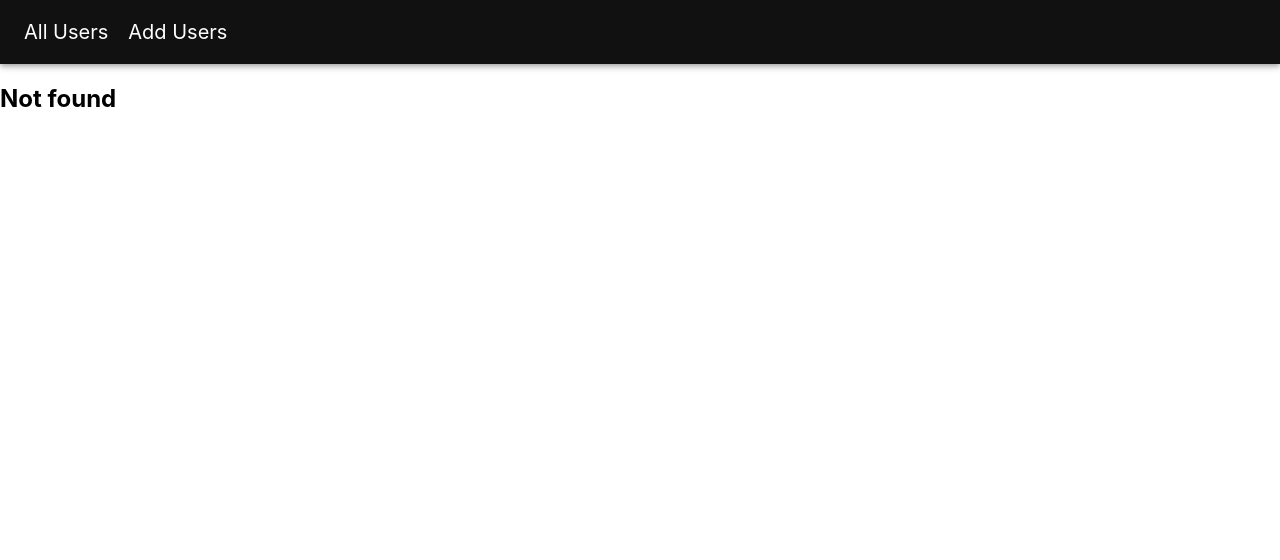
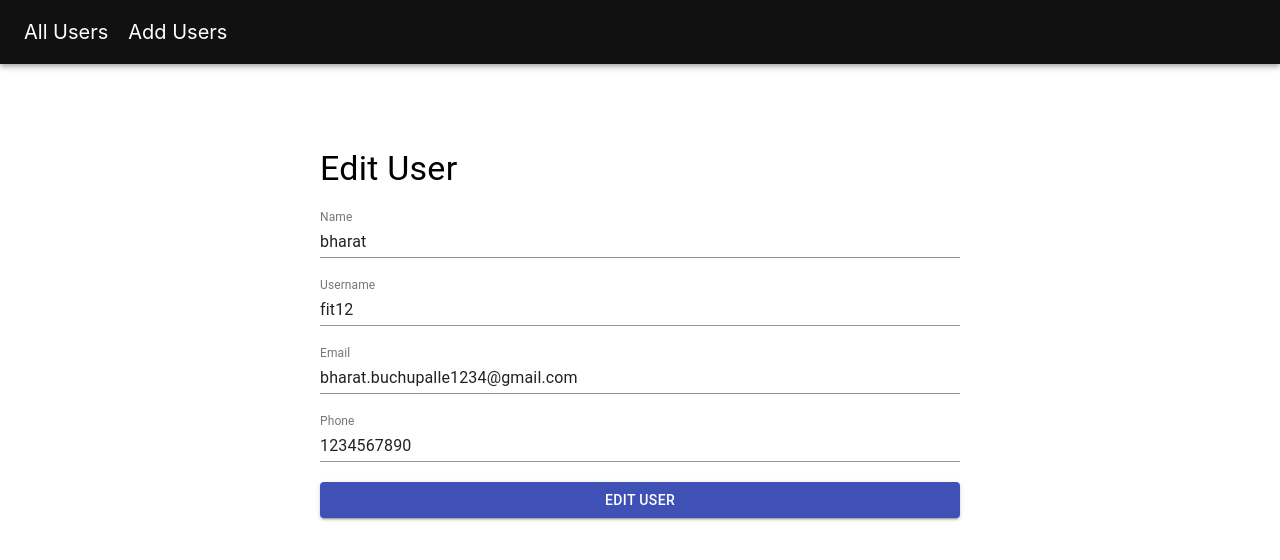
Before and after one commit to BucBharat/frontend_react, a React (Create React App) app: page /edit/0 in a window 1280 px wide. Before the commit this address had no page. Shown: the top 560 px of the page. Built offline with nearby package versions, Linux system fonts and the light colour scheme; data requests are answered from the project's data file.

Commit message:
Completed edit

```diff
--- a/src/App.js
+++ b/src/App.js
@@ -5,6 +5,7 @@
 import NotFound from './components/NotFound';
 import { BrowserRouter, Route, Routes } from 'react-router-dom';
 import './App.css';
+import EditUser from './components/EditUser';
 
 function App() {
   return (
@@ -18,6 +19,9 @@
         <Route exact={true} path="/add" element={<AddUser />}>
           {' '}
         </Route>
+        <Route exact path="/edit/:id" element={<EditUser />}>
+          {' '}
+        </Route>
         <Route path="*" element={<NotFound />}>
           {' '}
         </Route>
--- a/src/Database/db.json
+++ b/src/Database/db.json
@@ -2,31 +2,24 @@
   "users": [
     {
       "name": "bharat",
-      "username": "fit",
+      "username": "fit12",
       "email": "bharat.buchupalle1234@gmail.com",
       "phone": "1234567890",
       "id": 0
     },
     {
-      "name": "bharat reddy",
-      "username": "norway",
-      "phone": "12345654321",
-      "email": "bharat.buchupalle1@gmail.com",
+      "name": "bharat1",
+      "username": "bharat1",
+      "phone": "123432111",
+      "email": "bharat1@gmail.com",
       "id": 1
     },
     {
-      "name": "Soma",
-      "username": "haha",
-      "phone": "1234432123",
-      "email": "soma@gmail.com",
+      "name": "bharat2",
+      "username": "bharat2",
+      "phone": "123432111",
+      "email": "bharat2@gmail.com",
       "id": 2
-    },
-    {
-      "name": "Just chilling",
-      "username": "chill",
-      "phone": "1234432111",
-      "email": "chill@gmail.com",
-      "id": 3
     }
   ]
 }
--- a/src/Service/api.js
+++ b/src/Service/api.js
@@ -1,11 +1,16 @@
 import axios from 'axios';
 const url = 'http://localhost:3003/users';
-export const getUsers = async () => {
-  return await axios.get(url);
+export const getUsers = async id => {
+  id = id || '';
+  return await axios.get(`${url}/${id}`);
 };
 
 export const addUser = async user => {
   return await axios.post(url, user);
+};
+
+export const editUser = async (id, user) => {
+  return await axios.put(`${url}/${id}`, user);
 };
 
 // const headers = {
--- a/src/components/AllUsers.jsx
+++ b/src/components/AllUsers.jsx
@@ -5,9 +5,11 @@
   TableCell,
   TableBody,
   makeStyles,
+  Button,
 } from '@material-ui/core';
 import { useEffect, useState } from 'react';
 import { getUsers } from '../Service/api';
+import { Link } from 'react-router-dom';
 
 const useStyle = makeStyles({
   table: {
@@ -47,6 +49,7 @@
           <TableCell>Username</TableCell>
           <TableCell>Email</TableCell>
           <TableCell>Phone</TableCell>
+          <TableCell></TableCell>
         </TableRow>
       </TableHead>
       <TableBody>
@@ -57,6 +60,20 @@
             <TableCell>{user.username}</TableCell>
             <TableCell>{user.email}</TableCell>
             <TableCell>{user.phone}</TableCell>
+            <TableCell>
+              <Button
+                variant="contained"
+                color="primary"
+                style={{ marginRight: 10 }}
+                to={`/edit/${user.id}`}
+                component={Link}
+              >
+                Edit
+              </Button>
+              <Button variant="contained" color="secondary">
+                Delete
+              </Button>
+            </TableCell>
           </TableRow>
         ))}
       </TableBody>
--- /dev/null
+++ b/src/components/EditUser.jsx
@@ -0,0 +1,89 @@
+import {
+  FormGroup,
+  FormControl,
+  InputLabel,
+  Input,
+  Button,
+  makeStyles,
+  Typography,
+} from '@material-ui/core';
+import { useEffect, useState } from 'react';
+import { addUser, getUsers, editUser } from '../Service/api.js';
+import { useNavigate, useParams } from 'react-router-dom';
+
+const useStyle = makeStyles({
+  container: {
+    width: '50%',
+    margin: '5% 0 0 25%',
+    '& > *': {
+      marginTop: 20,
+    },
+  },
+});
+
+const initialValues = {
+  name: '',
+  username: '',
+  phone: '',
+  email: '',
+};
+
+const EditUser = () => {
+  const [user, setUser] = useState(initialValues);
+  const { name, username, email, phone } = user;
+  const classes = useStyle();
+  const { id } = useParams();
+
+  const loadUserData = async () => {
+    const response = await getUsers(id);
+    setUser(response.data);
+  };
+  useEffect(() => {
+    loadUserData();
+  }, []);
+  const onValueChange = e => {
+    console.log(e.target.value);
+    setUser({ ...user, [e.target.name]: e.target.value });
+  };
+  const history = useNavigate();
+
+  const editUserDetails = async () => {
+    await editUser(id, user);
+    history('/');
+  };
+
+  return (
+    <FormGroup className={classes.container}>
+      <Typography variant="h4">Edit User</Typography>
+      <FormControl>
+        <InputLabel>Name</InputLabel>
+        <Input onChange={e => onValueChange(e)} name="name" value={name} />
+      </FormControl>
+      <FormControl>
+        <InputLabel>Username</InputLabel>
+        <Input
+          onChange={e => onValueChange(e)}
+          name="username"
+          value={username}
+        />
+      </FormControl>
+      <FormControl>
+        <InputLabel>Email</InputLabel>
+        <Input onChange={e => onValueChange(e)} name="email" value={email} />
+      </FormControl>
+      <FormControl>
+        <InputLabel>Phone</InputLabel>
+        <Input onChange={e => onValueChange(e)} name="phone" value={phone} />
+      </FormControl>
+      <Button
+        variant="contained"
+        onClick={() => editUserDetails()}
+        color="primary"
+      >
+        Edit user
+      </Button>
+    </FormGroup>
+  );
+};
+
+export default EditUser;
```
